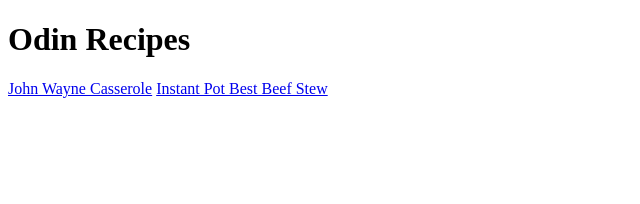
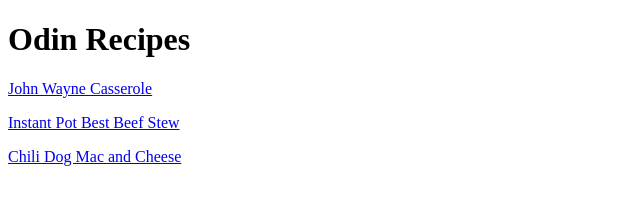
Before and after one commit to HCMacaneiro/odin-recipes, a plain HTML site: page index.html in a window 1280 px wide. Shown: the whole page, without its empty margins (0-640 px from the left). Drawn offline with Linux system fonts and the light colour scheme.

Commit message:
Add link to mac and cheese and make each link a paragraph

```diff
--- a/index.html
+++ b/index.html
@@ -7,7 +7,8 @@
 
     <body>
         <h1>Odin Recipes</h1>
-        <a href="./recipes/john-wayne-casserole.html">John Wayne Casserole</a>
-        <a href="./recipes/beef-stew.html">Instant Pot Best Beef Stew</a>
+        <p><a href="./recipes/john-wayne-casserole.html">John Wayne Casserole</a></p>
+        <p><a href="./recipes/beef-stew.html">Instant Pot Best Beef Stew</a></p>
+        <p><a href="./recipes/mac-and-cheese.html">Chili Dog Mac and Cheese</a></p>
     </body>
 </html>
```
